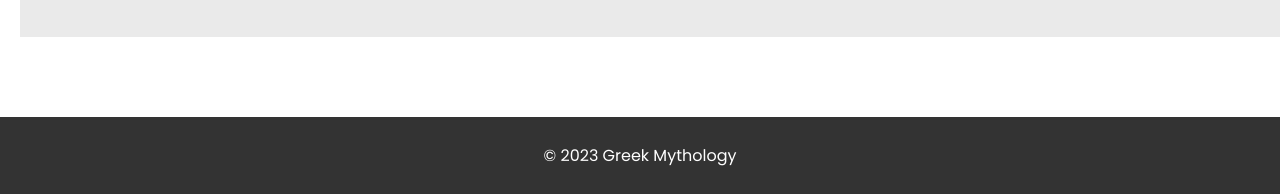
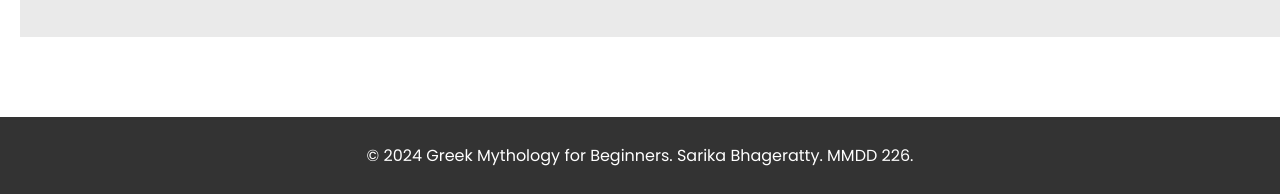
Before and after one commit to sarika-bhageratty/greek-gods-and-goddesses, a plain HTML site: page index.html in a window 1280 px wide. Shown: the part 4250-4444 px from the top of the page. Drawn offline with Linux system fonts and the light colour scheme.

Commit message:
Update index.html

```diff
--- a/index.html
+++ b/index.html
@@ -263,7 +263,9 @@
     </main>
 
     <footer>
-      <p>&copy; 2023 Greek Mythology</p>
+      <p>
+        &copy; 2024 Greek Mythology for Beginners. Sarika Bhageratty. MMDD 226.
+      </p>
     </footer>
 
     <script src="script.js"></script>
```
